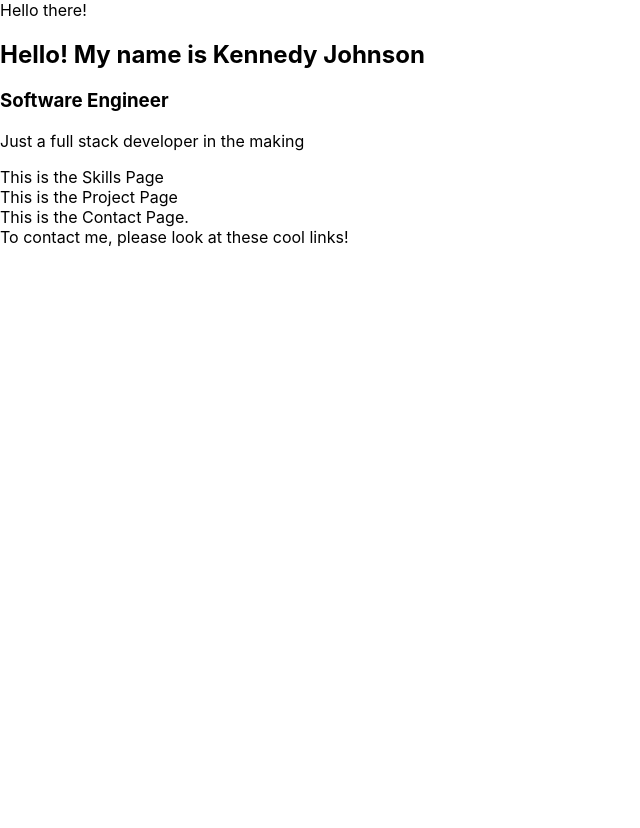
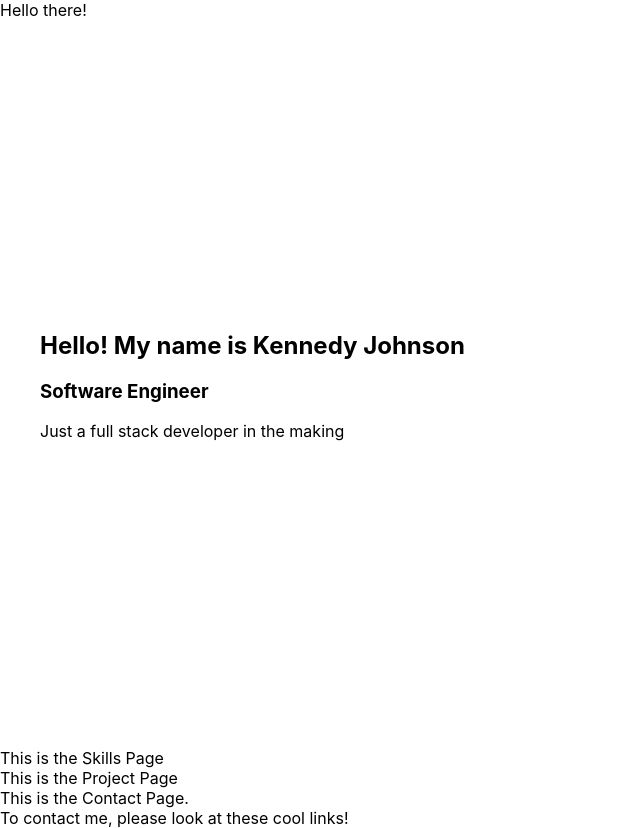
Before and after one commit to kenn-john320/kenn-john320.github.io, a React (Create React App) app: page / in a window 1280 px wide. Shown: the whole page, without its empty margins (0-640 px from the left). Before the commit the page ends 800 px from the top, so only its background shows below. Built offline with nearby package versions, Linux system fonts and the light colour scheme.

Commit message:
Added typings section

```diff
--- a/src/components/sections/TitleSection/TitleSection.module.scss
+++ b/src/components/sections/TitleSection/TitleSection.module.scss
@@ -1,22 +1,40 @@
-.title-section {
+.titleSection {
   min-height: calc(100vh - 4.5rem);
   display: flex;
   align-items: center;
   position: relative;
   overflow: hidden;
-    color: #4a6395; /* Use your theme color here */
-    padding: 2rem 0;
+  // color: ${theme.colors.textLight}; // Change colors
+  // padding: ${theme.spacing.lg} 0; // Change
 
-    @media (min-width: 768px) { // Adjust based on your breakpoints
-        padding: 4rem 0;
-    }
-    .title-container {
+  // @media (min-width: ${theme.breakpoints.md}) {
+  //   padding: ${theme.spacing.xl} 0;
+  // }
+
+  .titleContainer {
     max-width: 1200px;
     margin: 0 auto;
     width: 95%;
 
-        @media (min-width: 576px) {
-          width: 90%;
+    // @media (min-width: ${theme.breakpoints.sm}) {
+    //   width: 90%;
+    // }
   }
 }
+
+.titleContent {
+  position: relative;
+  z-index: 1;
+  max-width: 1000px;
+  width: 100%;
+  // background: ${theme.colors.glass.background};
+  backdrop-filter: blur(8px);
+  border-radius: 20px;
+  // padding: ${theme.spacing.lg};
+  border: none;
+
+  // @media (min-width: ${theme.breakpoints.md}) {
+  //   padding: ${theme.spacing.xl};
+  // }
+
 }
--- a/src/components/sections/TitleSection/TitleSection.tsx
+++ b/src/components/sections/TitleSection/TitleSection.tsx
@@ -1,18 +1,18 @@
 import * as React from 'react'
-import './TitleSection.module.scss'
+import styles from './TitleSection.module.scss'
 
 const TitleSection: React.FC = () => {
 
     return (
-        <section className={`TitleSection}`}>
-            <div className="title-container">
-                <div className='title-content'>
+        <section className={`${styles.titleSection}`}>
+            <div className={`${styles.titleContainer}`}>
+                <div className={`${styles.titleContent}`}>
                     <div>
                         <h1 className='intro-title'>
                             Hello!
                             My name is Kennedy Johnson
                         </h1>
-                        <h3>
+                        <h3 className='subtitle'>
                             Software Engineer
                         </h3>
                         <p>
@@ -24,14 +24,6 @@ const TitleSection: React.FC = () => {
 
 
         </section>
-
-        // <div>
-        //     This is the Title Page
-        //     {/* <TitleSection>
-
-
-        //     </TitleSection> */}
-        // </div>
     )
 }
 
--- /dev/null
+++ b/src/typings/sassModules.d.ts
@@ -0,0 +1,4 @@
+declare module '*.scss' {
+    const content: {[className: string]: string}
+    export = content
+  }
```
Lines whose indentation alone changed are shown as unchanged.
